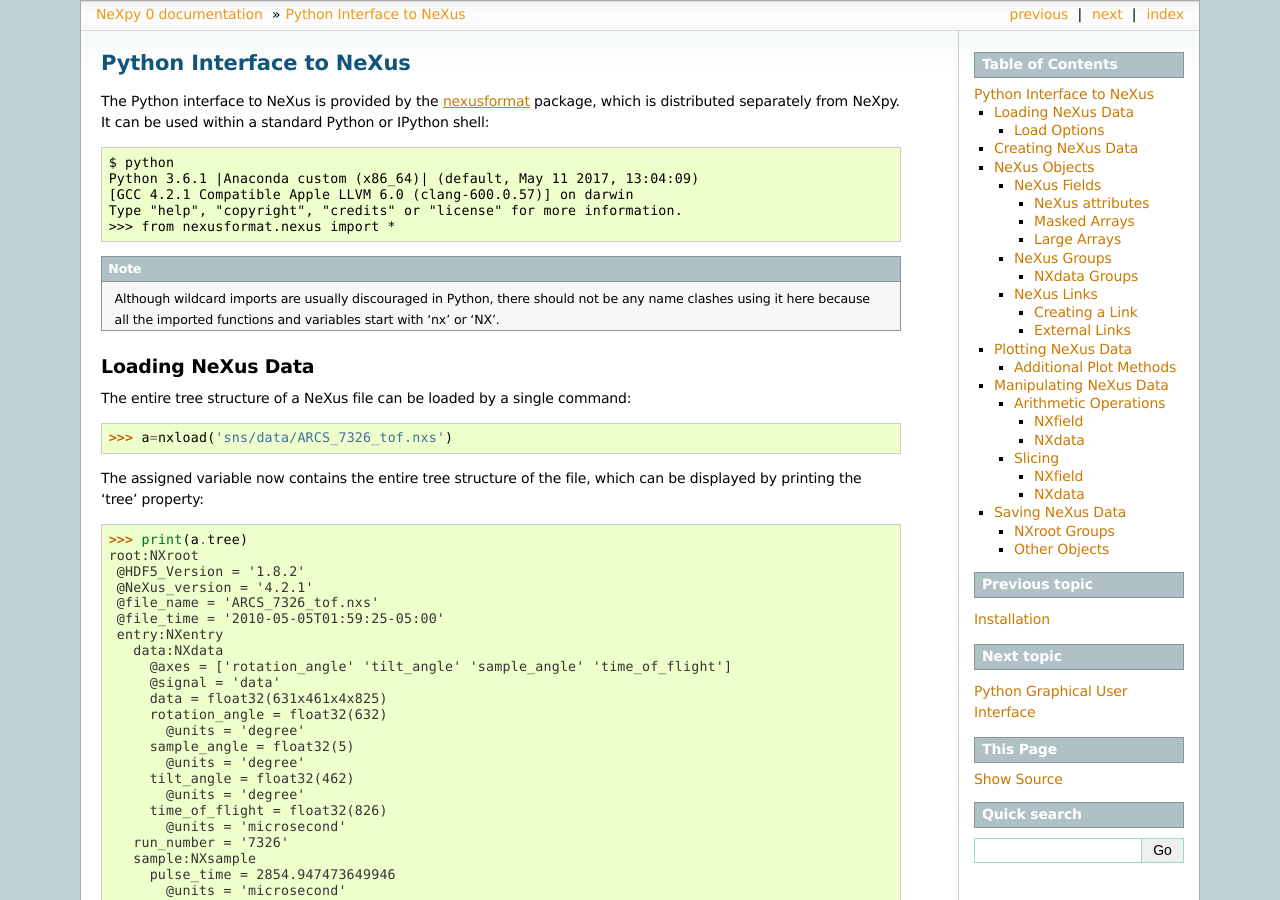
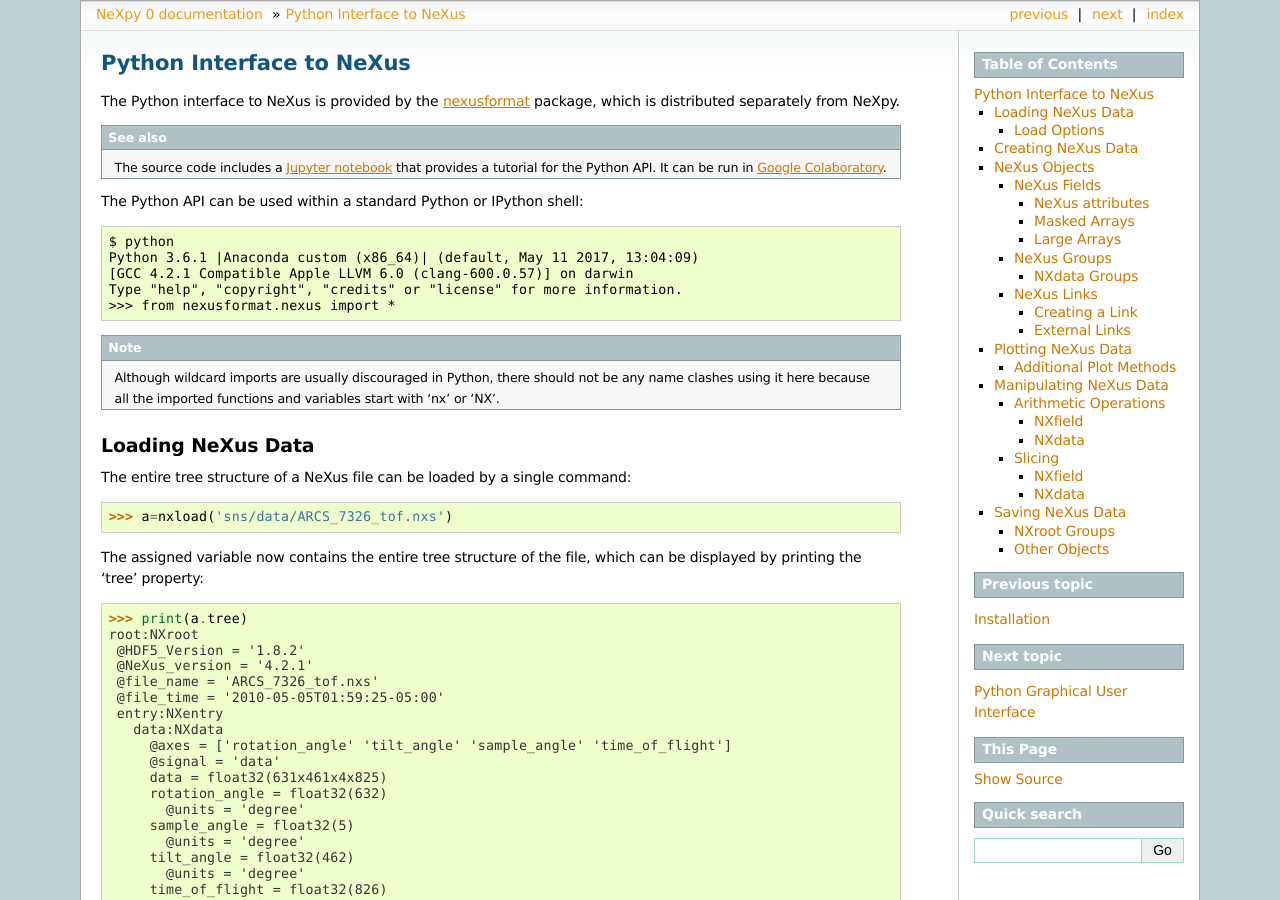
Before and after one commit to nexpy/nexpy, a Sphinx documentation site: the page built from doc/source/pythonshell.rst, in a window 1280 px wide and 900 px high. Built offline with Sphinx 7.4.7, drawn with Linux system fonts in a browser that asks for light colours.

Commit message:
Add documentation about the online Jupyter Notebook

```diff
--- a/doc/source/pythonshell.rst
+++ b/doc/source/pythonshell.rst
@@ -3,8 +3,16 @@ Python Interface to NeXus
 *************************
 The Python interface to NeXus is provided by the `nexusformat
 <https://github.com/nexpy/nexusformat>`_ package, which is distributed
-separately from NeXpy. It can be used within a standard Python or IPython
-shell::
+separately from NeXpy.
+
+.. seealso:: The source code includes a
+             `Jupyter notebook
+             <https://github.com/nexpy/nexusformat/blob/master/src/nexusformat/notebooks/nexusformat.ipynb>`_
+             that provides a tutorial for the Python API. It can be run in
+             `Google Colaboratory
+             <https://colab.research.google.com/github/nexpy/nexusformat/blob/master/src/nexusformat/notebooks/nexusformat.ipynb>`_.
+
+The Python API can be used within a standard Python or IPython shell::
 
  $ python
  Python 3.6.1 |Anaconda custom (x86_64)| (default, May 11 2017, 13:04:09)
@@ -15,6 +23,7 @@ shell::
 .. note:: Although wildcard imports are usually discouraged in Python, there
           should not be any name clashes using it here because all the
           imported functions and variables start with 'nx' or 'NX'.
+
 
 Loading NeXus Data
 ==================
```
